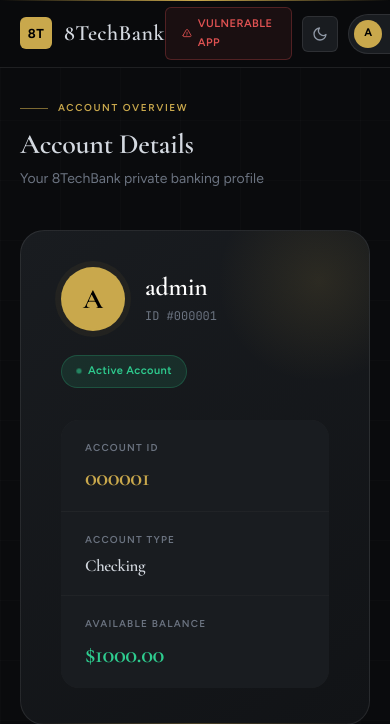
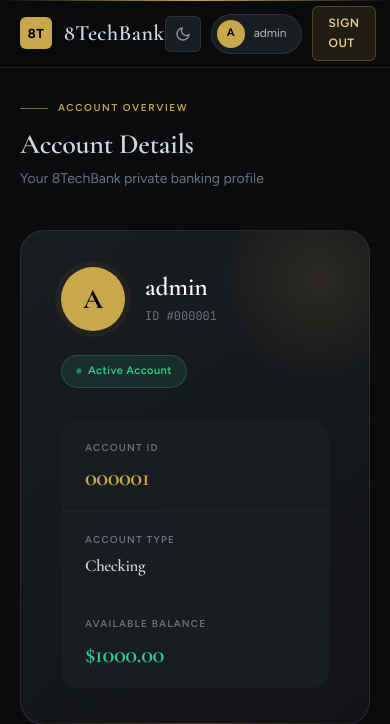
Before and after one commit to akolpaul2244/8TechBank, a Flask app: page /account/1 in a window 390 px wide; the page is wider, and only the part inside the window is pictured. Shown: the top 724 px of that part. Run offline with Flask 3, Linux system fonts and the light colour scheme; a user stored in the database is signed in; data comes from the database, SQL or seed files in the repository; some libraries are stand-ins or nearby versions.

Commit message:
FIXED NAVBAR RESPONSIVENESS

```diff
--- a/src/secure/templates/base.html
+++ b/src/secure/templates/base.html
@@ -613,16 +613,6 @@
   </div>
 
   <div class="nav-right">
-    <a href="https://8techbank-production.up.railway.app"
-      class="btn-nav"
-      title="Switch to Vulnerable App"
-      style="border-color:rgba(224,82,82,0.28);color:#e05252;background:rgba(224,82,82,0.08);font-size:11px;display:flex;align-items:center;gap:6px;">
-      <svg width="13" height="13" fill="none" viewBox="0 0 24 24" stroke="currentColor" stroke-width="2">
-        <path stroke-linecap="round" stroke-linejoin="round" d="M12 9v3.75m-9.303 3.376c-.866 1.5.217 3.374 1.948 3.374h14.71c1.73 0 2.813-1.874 1.948-3.374L13.949 3.378c-.866-1.5-3.032-1.5-3.898 0L2.697 16.126zM12 15.75h.007v.008H12v-.008z"/>
-      </svg>
-      Vulnerable App
-    </a>
-
 
     <!-- THEME TOGGLE -->
     <button class="theme-toggle" id="themeToggle" aria-label="Toggle light/dark mode" title="Toggle theme">
@@ -686,13 +676,7 @@
 
 {% block extra_scripts %}{% endblock %}
 
-<!--
-  FIX: toggleTheme() and its event listener are now in a nonced script block.
-  The inline onclick="toggleTheme()" attribute has been REMOVED from the button above
-  because event handler attributes are treated as separate inline scripts by the browser
-  and are blocked by CSP even when the function itself is in a nonced block.
-  Instead we wire the click via addEventListener here, which is covered by this nonce.
--->
+
 <script nonce="{{ csp_nonce }}">
   (function () {
     function toggleTheme() {
```
